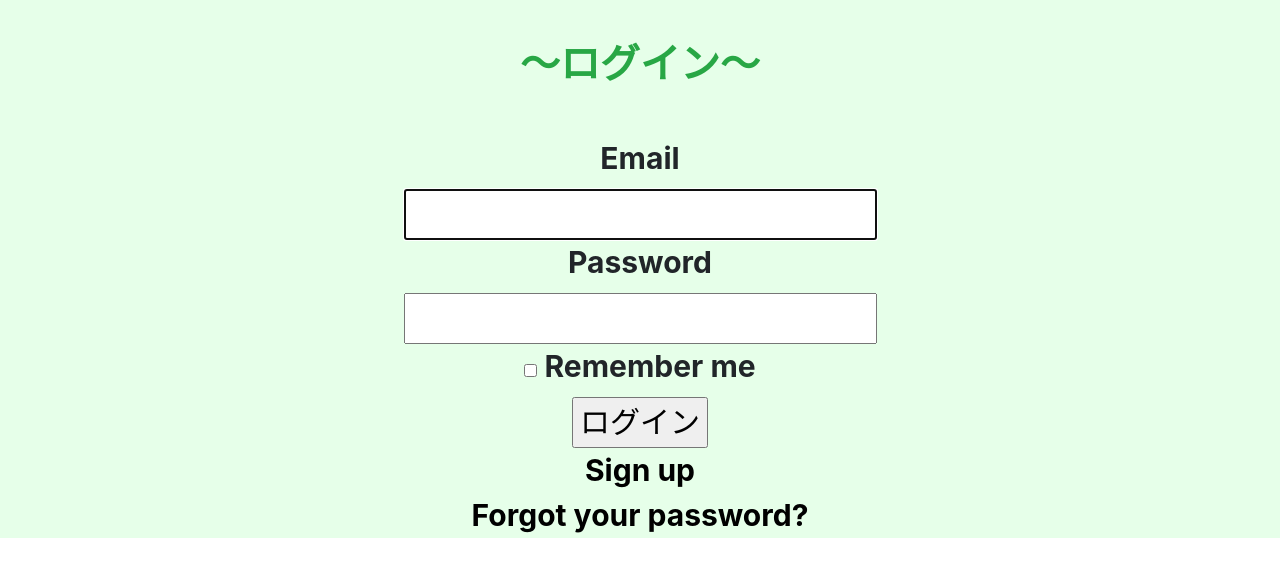
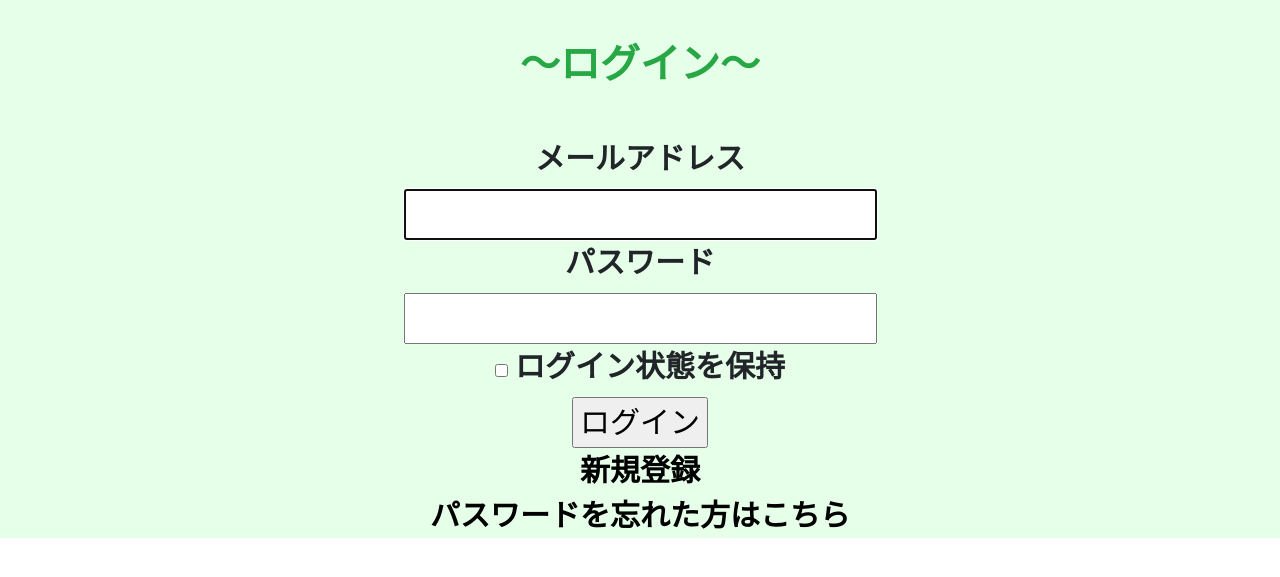
Before and after one commit to kkkkkkkkazuya/WANCHAT, a Rails app: page /users/sign_in in a window 1280 px wide. Shown: the part 56-633 px from the top of the page. Run offline with Rails 7, Linux system fonts and the light colour scheme; style sheets or scripts are compiled from the project's sources; some libraries are stand-ins or nearby versions.

Commit message:
ログイン、新規登録日本語化

```diff
--- a/app/views/devise/sessions/new.html.erb
+++ b/app/views/devise/sessions/new.html.erb
@@ -5,19 +5,19 @@
   <div class="users-new-content text-center font-weight-bold">
     <%= form_for(resource, as: resource_name, url: session_path(resource_name)) do |f| %>
       <div class="field">
-        <%= f.label :email %><br />
+        <%= f.label :email, "メールアドレス" %><br />
         <%= f.email_field :email, autofocus: true, autocomplete: "email" %>
       </div>
 
       <div class="field">
-        <%= f.label :password %><br />
+        <%= f.label :password, "パスワード" %><br />
         <%= f.password_field :password, autocomplete: "current-password" %>
       </div>
 
       <% if devise_mapping.rememberable? %>
         <div class="field">
           <%= f.check_box :remember_me %>
-          <%= f.label :remember_me %>
+          <%= f.label :remember_me, "ログイン状態を保持" %>
         </div>
       <% end %>
 
--- a/app/views/devise/shared/_links.html.erb
+++ b/app/views/devise/shared/_links.html.erb
@@ -1,13 +1,13 @@
 <%- if controller_name != 'sessions' %>
-  <%= link_to "Log in", new_session_path(resource_name) %><br />
+  <%= link_to "ログイン", new_session_path(resource_name) %><br />
 <% end %>
 
 <%- if devise_mapping.registerable? && controller_name != 'registrations' %>
-  <%= link_to "Sign up", new_registration_path(resource_name) %><br />
+  <%= link_to "新規登録", new_registration_path(resource_name) %><br />
 <% end %>
 
 <%- if devise_mapping.recoverable? && controller_name != 'passwords' && controller_name != 'registrations' %>
-  <%= link_to "Forgot your password?", new_password_path(resource_name) %><br />
+  <%= link_to "パスワードを忘れた方はこちら", new_password_path(resource_name) %><br />
 <% end %>
 
 <%- if devise_mapping.confirmable? && controller_name != 'confirmations' %>
```
Also changed, not shown: app/views/devise/registrations/new.html.erb (+4 -4 lines).
